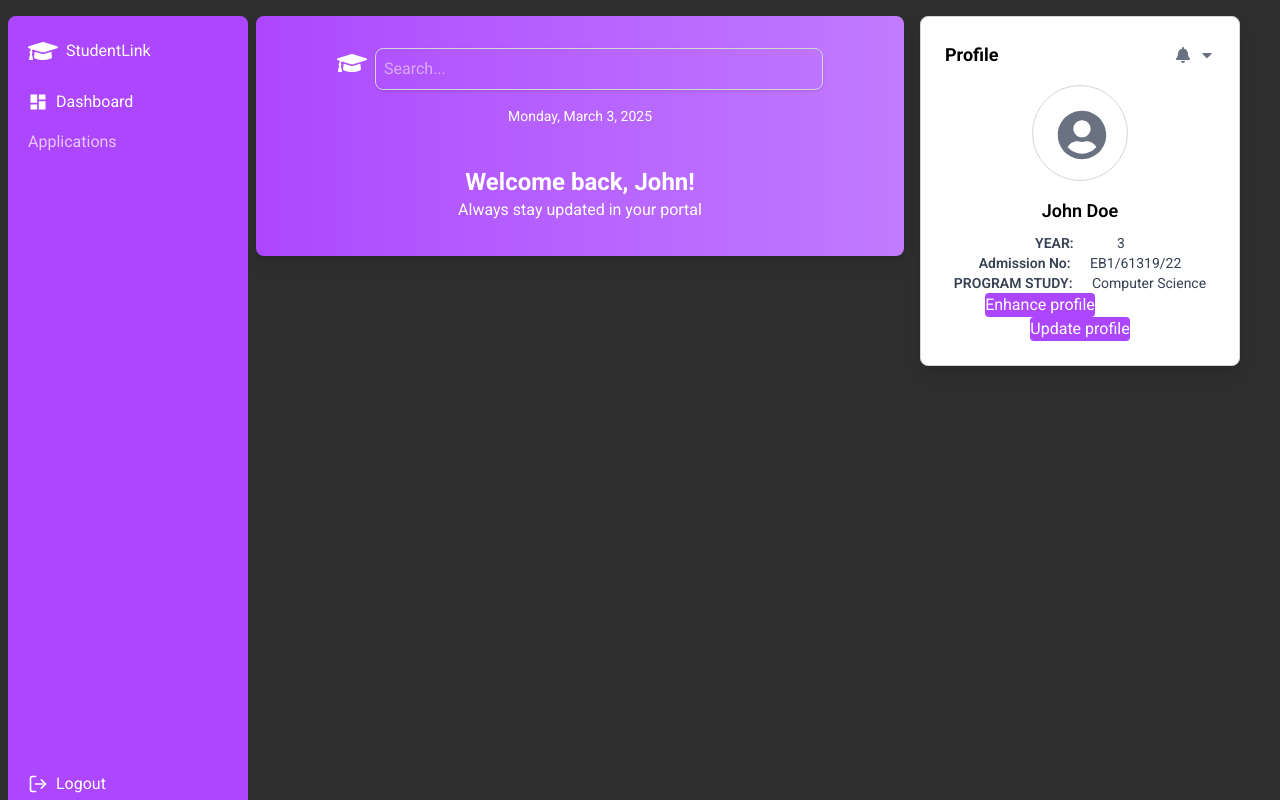
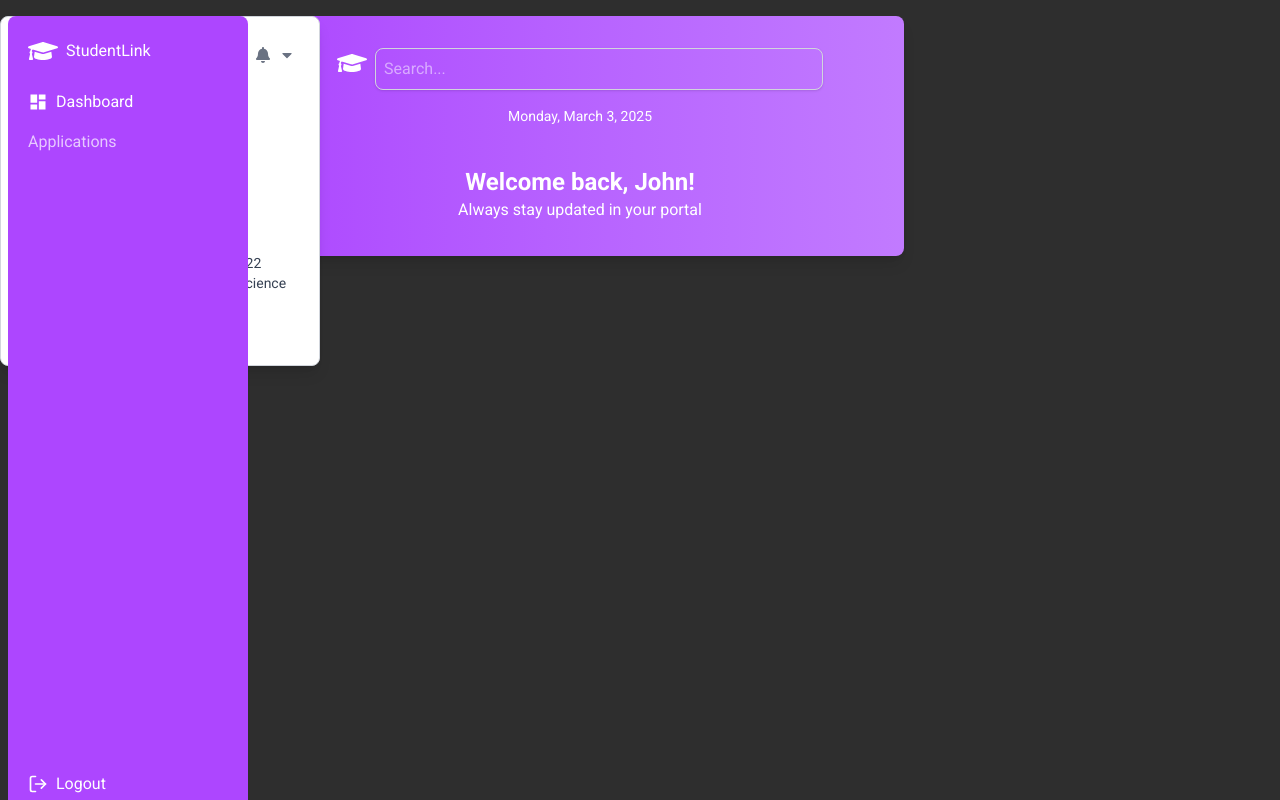
Before and after one commit to william2032/StudentLink, a React (Vite) app in the folder Frontend/: page /dashboard in a window 1280 px wide. Built offline with nearby package versions, Linux system fonts and the light colour scheme.

Commit message:
added profile as a component of dashboard for better styling

```diff
--- a/Frontend/src/components/Dashboard.jsx
+++ b/Frontend/src/components/Dashboard.jsx
@@ -1,10 +1,13 @@
 import React, { useEffect, useState } from "react";
-import { FaGraduationCap } from "react-icons/fa";
+import { FaBell, FaCaretDown, FaGraduationCap, FaUserCircle } from "react-icons/fa";
 import { FiLogOut } from "react-icons/fi";
 import { MdDashboard } from "react-icons/md";
-import { useNavigate, Routes, Route, Link, useLocation } from "react-router-dom"; // Import useLocation
-import Profile from "./Profile.jsx";
+import { Link, Route, Routes, useLocation, useNavigate } from "react-router-dom"; // Import useLocation
 import Applications from "./Applications"; // Import the Applications component
+import InitialProfileSetupForm from './InitialProfileSetupForm'; // Import the InitialProfileSetupForm component
+import UpdateProfileForm from './UpdateProfileForm';
+
+// import Profile from "./Profile.jsx";
 
 const Sidebar = ({ userName }) => {
   const navigate = useNavigate(); // Initialize useNavigate
@@ -60,8 +63,8 @@ const Dashboard = ({ userName }) => {
 
   return (
     <div className="relative flex h-screen bg-[#2e2e2e]">
-      {/* Render Profile only on the main dashboard */}
-      {isMainDashboard && <Profile userName={userName} />}
+      {/* Render UserProfile only on the main dashboard */}
+      {isMainDashboard && <UserProfile userName={userName} />}
 
       <Sidebar userName={userName} />
       <div className="flex-1 ml-60 mr-90 p-4">
@@ -94,4 +97,83 @@ const Dashboard = ({ userName }) => {
   );
 };
 
+const UserProfile = ({ userName }) => {
+    const [isModalOpen, setIsUpdateModalOpen] = useState(false);
+    const [isInitialSetupModalOpen, setIsInitialSetupModalOpen] = useState(false);
+    const [formData, setFormData] = useState({
+        firstName: "",
+        lastName: "",
+        email: "",
+        admissionNo: "",
+        programStudy: "",
+        skillname: "",
+        skillDescription: "",
+        interest: "",
+        interestDescription: "",
+        socialLinks: ""
+    });
+
+    const handleUpdateProfile = () => {
+        setIsUpdateModalOpen(true);
+    };
+
+    const handleInitialSetup = () => {
+        setIsInitialSetupModalOpen(true);
+    };
+
+    const handleCloseUpdateModal = () => {
+        setIsUpdateModalOpen(false);
+    };
+
+    const handleCloseInitialSetupModal = () => {
+        setIsInitialSetupModalOpen(false);
+    };
+        return (
+        <div className="absolute top-4 right bg-white p-6 rounded-lg shadow-lg w-80 border border-gray-300">
+            <div className="flex justify-between items-center mb-4">
+                <h1 className="text-lg text-black font-bold">Profile</h1>
+                <div className="flex items-center space-x-2 text-gray-500">
+                    <FaBell className="cursor-pointer" />
+                    <FaCaretDown className="cursor-pointer" />
+                </div>
+            </div>
+
+            <div className="flex flex-col items-center text-center">
+                <div className="w-24 h-24 rounded-full overflow-hidden mb-4 border border-gray-300">
+                <FaUserCircle className="text-gray-500 ml-6 mt-6" size={50} />
+                </div>
+                <h2 className="text-lg text-black font-semibold mb-2">{ userName || "John Doe"}</h2>
+                <div className="text-gray-700 text-sm">
+                <p><span className="font-semibold">YEAR:</span> <span className="ml-10">3</span></p>
+                    <p><span className="font-semibold">Admission No:</span> <span className="ml-4">{formData.admissionNo || "EB1/61319/22"}</span></p>
+                    <p><span className="font-semibold">PROGRAM STUDY:</span> <span className="ml-4">{formData.programStudy || "Computer Science"}</span></p>
+                  </div>
+                <div className='btn items-center space-x-20 '>
+                    <button onClick={handleInitialSetup} className="profile bg-purple-500 text-white rounded  hover:bg-purple-600">Enhance profile</button>
+                    <button onClick={handleUpdateProfile} className="profile bg-purple-500 text-white rounded  hover:bg-purple-600">Update profile </button>
+                </div>
+            </div>
+            {isInitialSetupModalOpen && (
+                <div className="fixed inset-0 flex items-center justify-center backdrop-blur-md bg-black/30">
+                    <div className="bg-white p-8 rounded-lg shadow-md w-96">
+                        <h2 className="text-center text-2xl font-bold mb-6">Enhance Your Profile</h2>
+                        <p>Add this sections to your profile</p>
+                        <InitialProfileSetupForm formData={formData} setFormData={setFormData} handleCloseModal={handleCloseInitialSetupModal} />
+                    </div>
+                </div>
+            )}
+
+            {isModalOpen && (
+                <div className="fixed inset-0 flex items-center justify-center backdrop-blur-md bg-black/30">
+                    <div className="bg-white p-8 rounded-lg shadow-md w-96">
+                        <h2 className="text-center text-2xl font-bold mb-6">Update Profile</h2>
+                        <UpdateProfileForm formData={formData} setFormData={setFormData} handleCloseModal={handleCloseUpdateModal} />
+                    </div>
+                </div>
+            )}
+        </div>
+    );
+};
+
+
 export default Dashboard;
```
